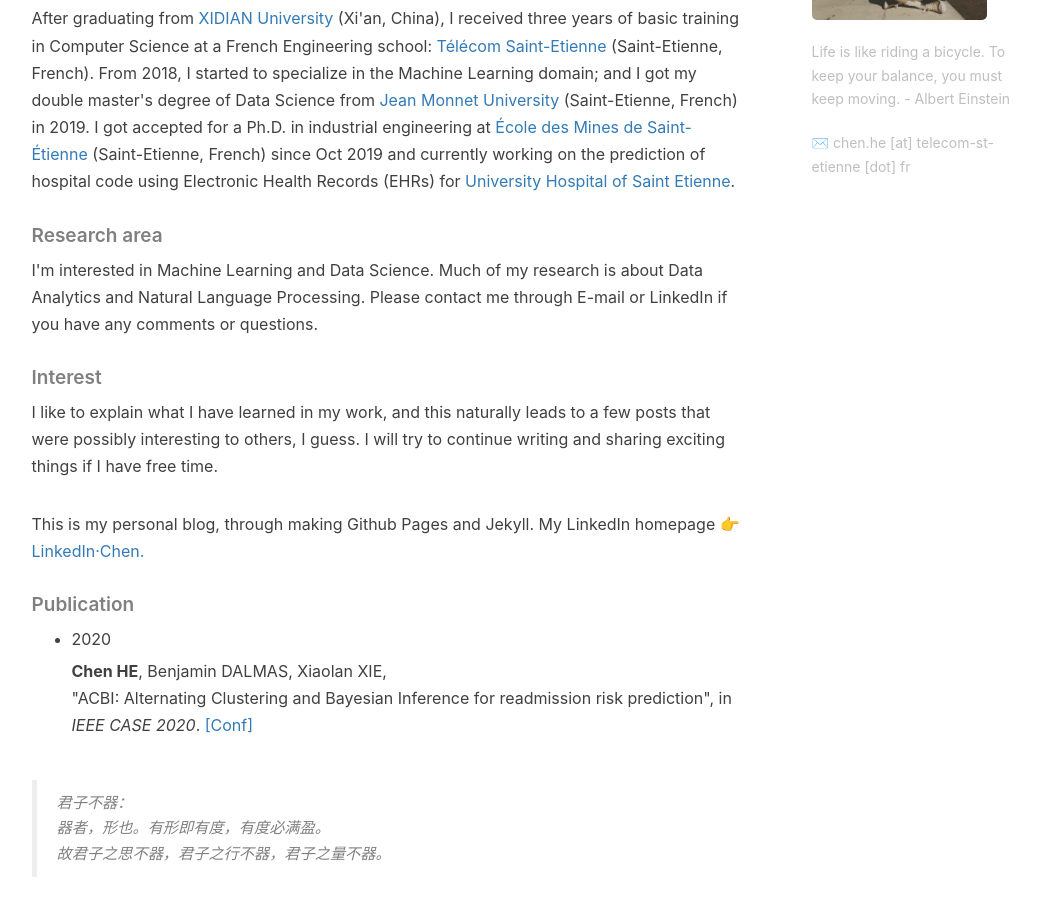
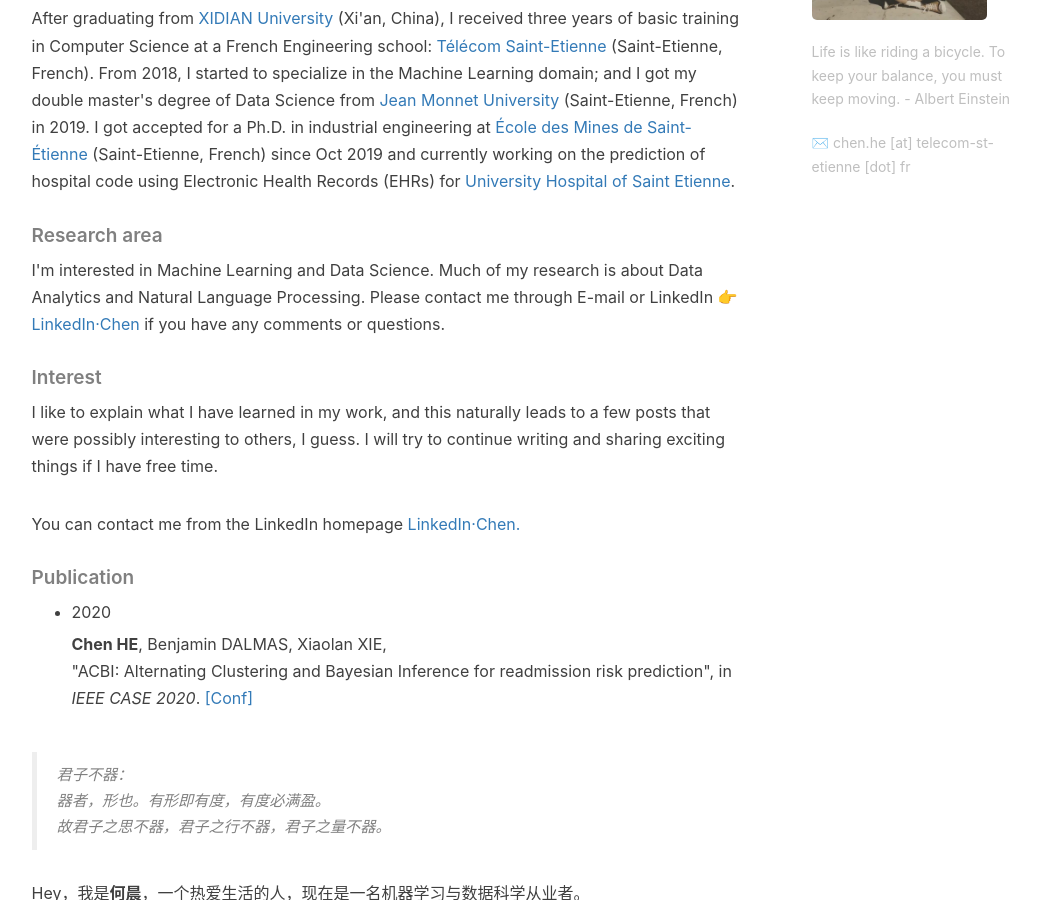
Before and after one commit to he-chen-95/he-chen-95.github.io, a Jekyll site: the page built from about.html, in a window 1280 px wide and 900 px high, scrolled down 781 px. Shown: the whole window, without its empty margins (136-1176 px from the left). Built offline with Jekyll 4.4.1, drawn with Linux system fonts in a browser that asks for light colours; nearby versions of some CDN libraries; comment, search, counter and statistics services are not loaded.

Commit message:
Update about.html

```diff
--- a/about.html
+++ b/about.html
@@ -25,13 +25,12 @@
 
     <h5>Research area</h5>
 
-    <p>I'm interested in Machine Learning and Data Science. Much of my research is about Data Analytics and Natural Language Processing. Please contact me through E-mail or LinkedIn if you have any comments or questions.</p>
-
+    <p>I'm interested in Machine Learning and Data Science. Much of my research is about Data Analytics and Natural Language Processing. Please contact me through E-mail or LinkedIn 👉 <a href="https://www.linkedin.com/in/chen-he-95-charles/">LinkedIn·Chen</a> if you have any comments or questions.</p>
     <h5>Interest</h5>
 
     <p> I like to explain what I have learned in my work, and this naturally leads to a few posts that were possibly interesting to others, I guess. I will try to continue writing and sharing exciting things if I have free time.</p>
 
-    <p> This is my personal blog, through making Github Pages and Jekyll. My LinkedIn homepage 👉 <a href="https://www.linkedin.com/in/chen-he-055b51110/">LinkedIn·Chen.</a> </p>
+    <p> You can contact me from the LinkedIn homepage  <a href="https://www.linkedin.com/in/chen-he-055b51110/">LinkedIn·Chen.</a> </p>
 
     <h5>Publication</h5>
     <ul>
```
